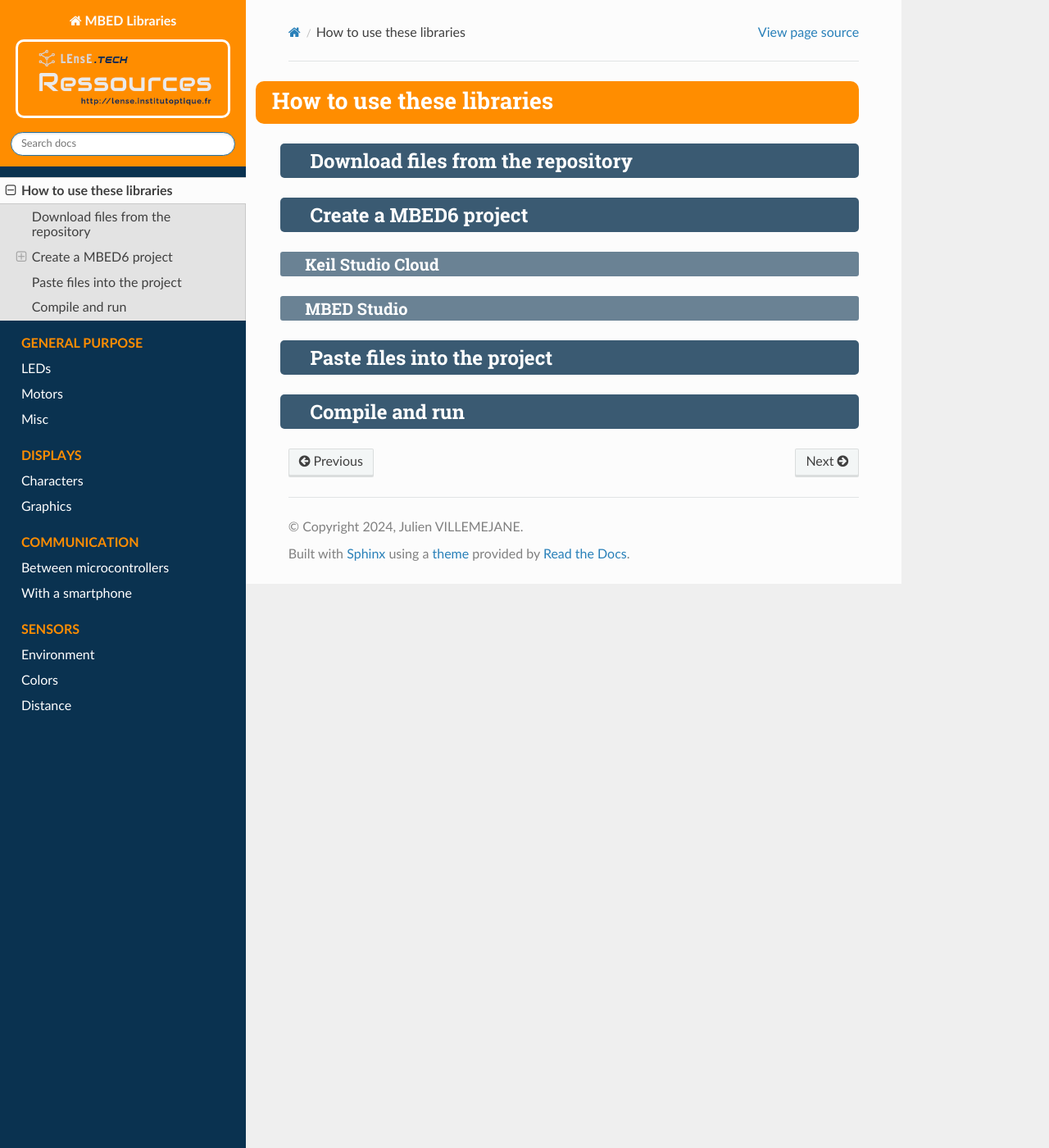
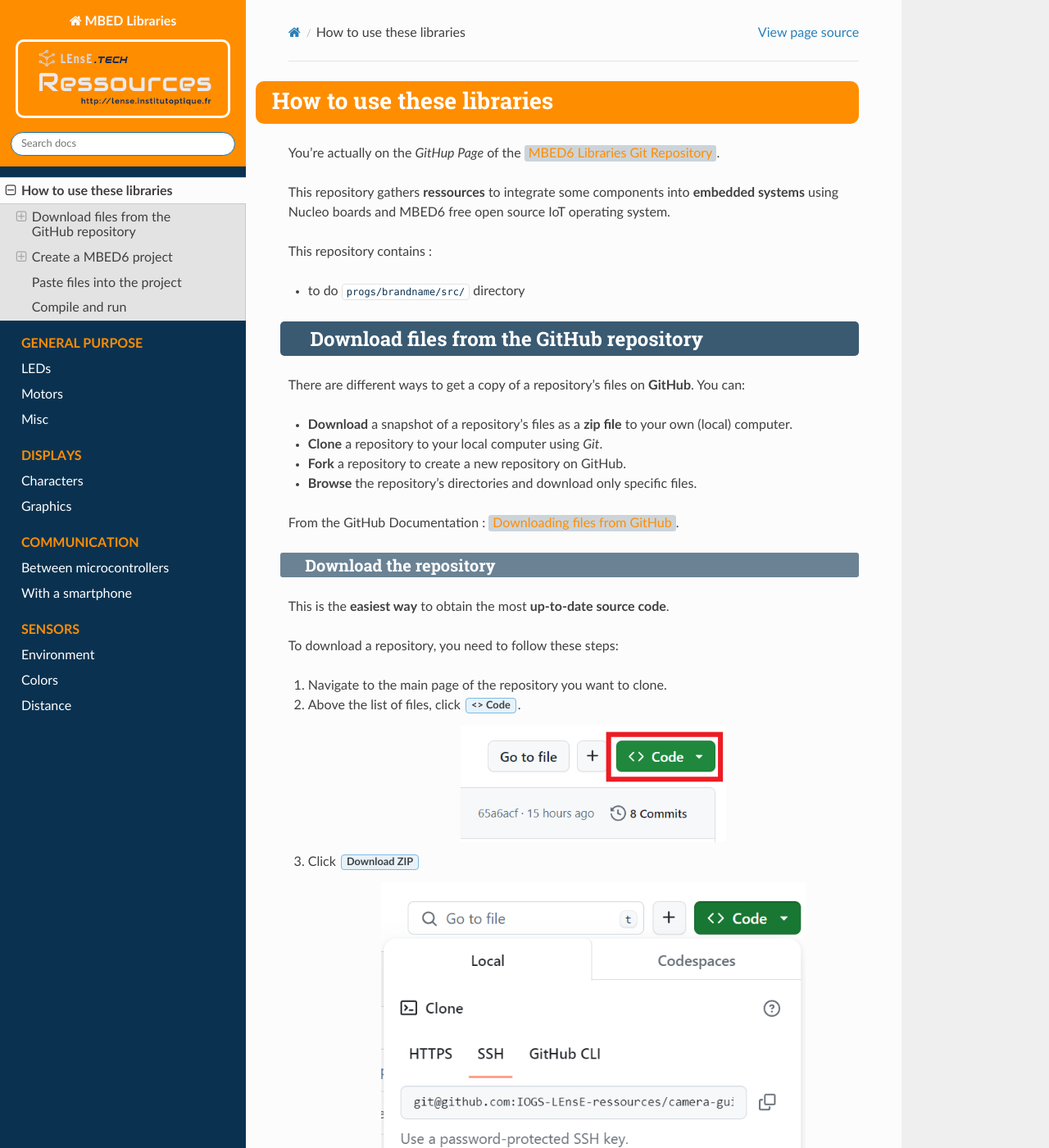
Before and after one commit to IOGS-LEnsE-ressources/mbed6-libraries, a Sphinx documentation site: the page built from docs/source/contents/how_to.rst, in a window 1280 px wide and 1400 px high. Shown: the whole window at 82% size. Built offline with Sphinx 7.4.7 and the Read the Docs theme 2.0.0, drawn with Linux system fonts in a browser that asks for light colours; some of the changed text lies outside the part shown.

Commit message:
Update HowTo on GitHub

```diff
--- a/docs/source/contents/how_to.rst
+++ b/docs/source/contents/how_to.rst
@@ -1,8 +1,112 @@
 How to use these libraries
 ##########################
 
-Download files from the repository
-**********************************
+You're actually on the *GitHup Page* of the `MBED6 Libraries Git Repository <https://github.com/IOGS-LEnsE-ressources/mbed6-libraries>`_.
+
+This repository gathers **ressources** to integrate some components into **embedded systems** using Nucleo boards and MBED6 free open source IoT operating system.
+
+This repository contains :
+
+* to do :file:`progs/brandname/src/` directory
+
+
+Download files from the GitHub repository
+*****************************************
+
+There are different ways to get a copy of a repository's files on **GitHub**. You can:
+
+* **Download** a snapshot of a repository's files as a **zip file** to your own (local) computer.
+* **Clone** a repository to your local computer using *Git*.
+* **Fork** a repository to create a new repository on GitHub.
+* **Browse** the repository's directories and download only specific files.
+
+From the GitHub Documentation : `Downloading files from GitHub <https://docs.github.com/en/get-started/start-your-journey/downloading-files-from-github>`_.
+
+
+Download the repository
+=======================
+
+This is the **easiest way** to obtain the most **up-to-date source code**.
+
+To download a repository, you need to follow these steps:
+
+#. Navigate to the main page of the repository you want to clone.
+#. Above the list of files, click :menuselection:`<> Code`.
+
+	.. figure:: ../_static/images/how_to/git_hub_code_icon.png
+		:align: center
+		:width: 50%
+
+#. Click :menuselection:`Download ZIP`
+
+	.. figure:: ../_static/images/how_to/git_hub_download.png
+		:align: center
+		:width: 80%
+
+#. Change the current working directory to the location where you want to download the repository ZIP file.
+#. Go into your file browser and go to the selected directory for this repository.
+#. Unzip the archive file.
+
+
+Clone the repository
+====================
+
+This is the **best way** to obtain the most **up-to-date source code**. However, you need to be familiar with the use of **Git** and a client software able to manage git repository must be installed (such as :program:`Git Bash` or :program:`GitHub Desktop`...).
+
+
+To clone a repository, you need to follow these steps:
+
+#. Navigate to the main page of the repository you want to clone.
+#. Above the list of files, click :menuselection:`<> Code`.
+
+	.. figure:: ../_static/images/how_to/git_hub_code_icon.png
+		:align: center
+		:width: 50%
+
+#. Copy the URL for the repository in the corresponding HTTPS `Clone` sub-section.
+
+
+	.. figure:: ../_static/images/how_to/git_hub_https_clone.png
+		:align: center
+		:width: 80%
+
+#. Open :program:`Git Bash` (or another git management software).
+#. Change the current working directory to the location where you want the cloned directory.
+#. Type :command:`git clone`, and then paste the URL you copied earlier.
+
+	.. code::
+
+		git clone https://github.com/YOUR-USERNAME/YOUR-REPOSITORY
+
+#. Press :kbd:`Enter` to create your local clone.
+#. Go into your file browser and go to the selected directory for this repository.
+
+From the GitHub Documentation : `Cloning a repository <https://docs.github.com/en/repositories/creating-and-managing-repositories/cloning-a-repository>`_.
+
+
+Download specific files
+=======================
+
+The most **boring way** to obtain files in a GitHub repository is to browse in the different directories and to manually download each file you need.
+
+
+To download specific files from a repository, you need to follow these steps:
+
+#. Navigate to the main page of the repository you want to clone.
+#. Browse through the different directories.
+
+	.. figure:: ../_static/images/how_to/git_hub_browse.png
+		:align: center
+		:width: 80%
+
+#. Open a file and click :menuselection:`Download raw file` icon.
+
+	.. figure:: ../_static/images/how_to/git_hub_raw_download.png
+		:align: center
+		:width: 80%
+
+#. Change the current working directory to the location where you want to download the raw file.
+
 
 Create a MBED6 project
 **********************
```
Also changed, not shown: docs/source/index.rst (+6 -2 lines), docs/source/_static/images/how_to/git_hub_browse.png (added), docs/source/_static/images/how_to/git_hub_code_icon.png (added), docs/source/_static/images/how_to/git_hub_download.png (added), docs/source/_static/images/how_to/git_hub_https_clone.png (added), docs/source/_static/images/how_to/git_hub_raw_download.png (added), docs/source/_static/images/keil_studio_mbed6_baremetal_project.png.
